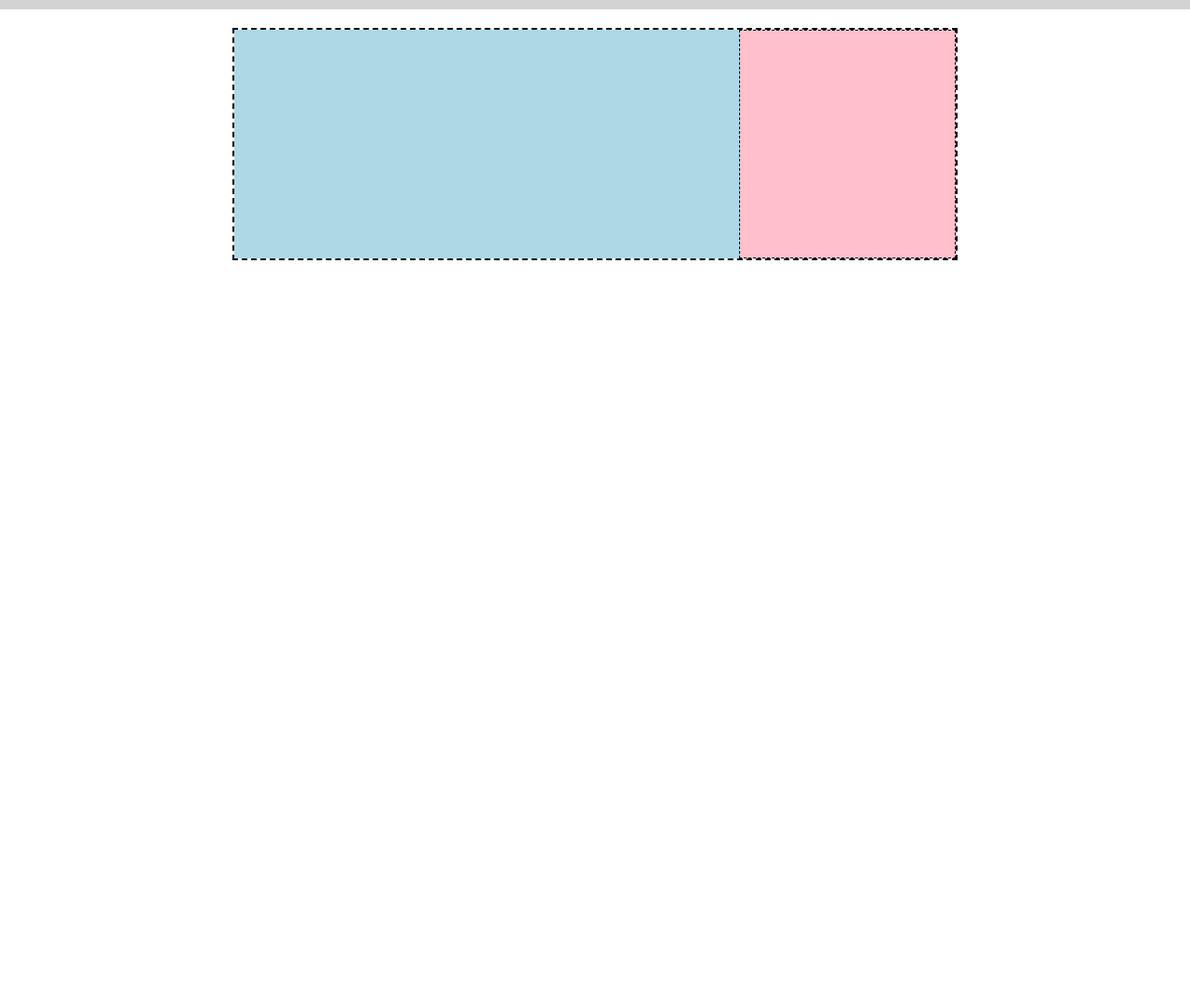
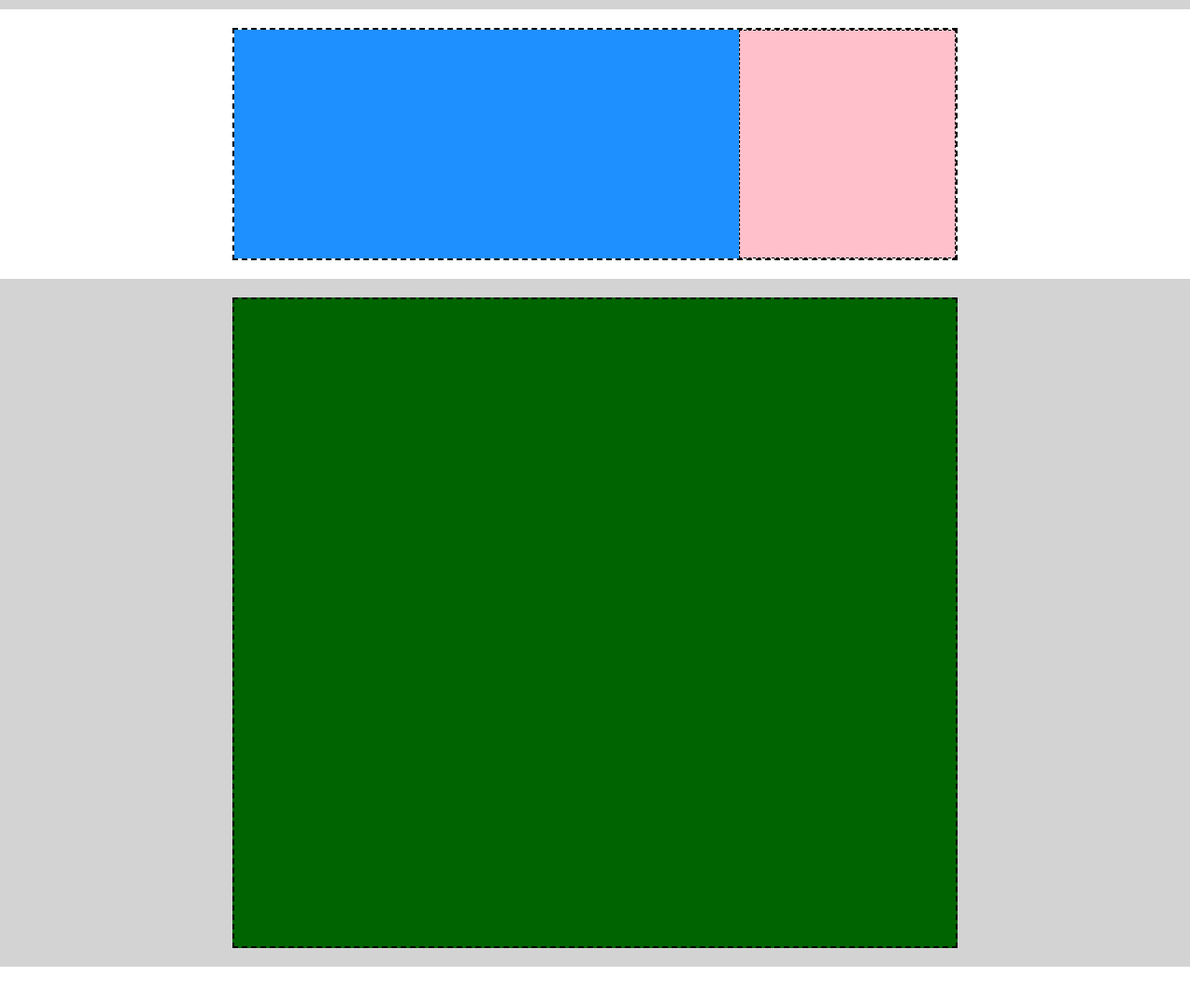
Before and after one commit to VictorGiuliano/htmlcss-struttura-discord, a plain HTML site: page index.html in a window 1280 px wide. Shown: the part 920-1998 px from the top of the page at 93% size. Before the commit the page ends 1220 px from the top, so only its background shows below. Drawn offline with Linux system fonts and the light colour scheme.

Commit message:
Add blocco verde

```diff
--- a/index.html
+++ b/index.html
@@ -37,6 +37,11 @@
           <div class="altro"></div>
         </div>
     </section>
+    <section class="grosso grey">
+        <div class="grande">
+
+        </div>
+    </div>
 </div>
 
 
--- a/style.css
+++ b/style.css
@@ -4,6 +4,8 @@
     --darkblue:darkblue;
     --golden:goldenrod;
     --grey: lightgrey;
+    --dodger:dodgerblue;
+    --green:darkgreen;
 }
 *{
     padding: 0;
@@ -20,9 +22,8 @@ header {
     border:2px solid black;
     }
 .container{
-    max-width: 1800px;
-    height: auto;
-
+    width: auto;
+    height: 2000px;
 }
 .barra{
     height:30px;
@@ -58,16 +59,27 @@ section{
     display:flex;
 }
 .suddiviso{
-background-color: lightblue;
+background-color: var(--dodger);
 width: 70%;
 }
 .altro{
     background-color: pink;
     width: 30%;
     border: 1px dashed black;
+}
+.grosso{
+    height: auto;
+    block-size: block;
+    background-color:var(--grey);
+    padding: 20px 250px;
+}
+.grande{
+    height: 700px;
+    min-width: 200px;
+    border: 2px dashed black;
+    background-color: var(--green);
 
 }
-
 
 
 .darkblue{
```
